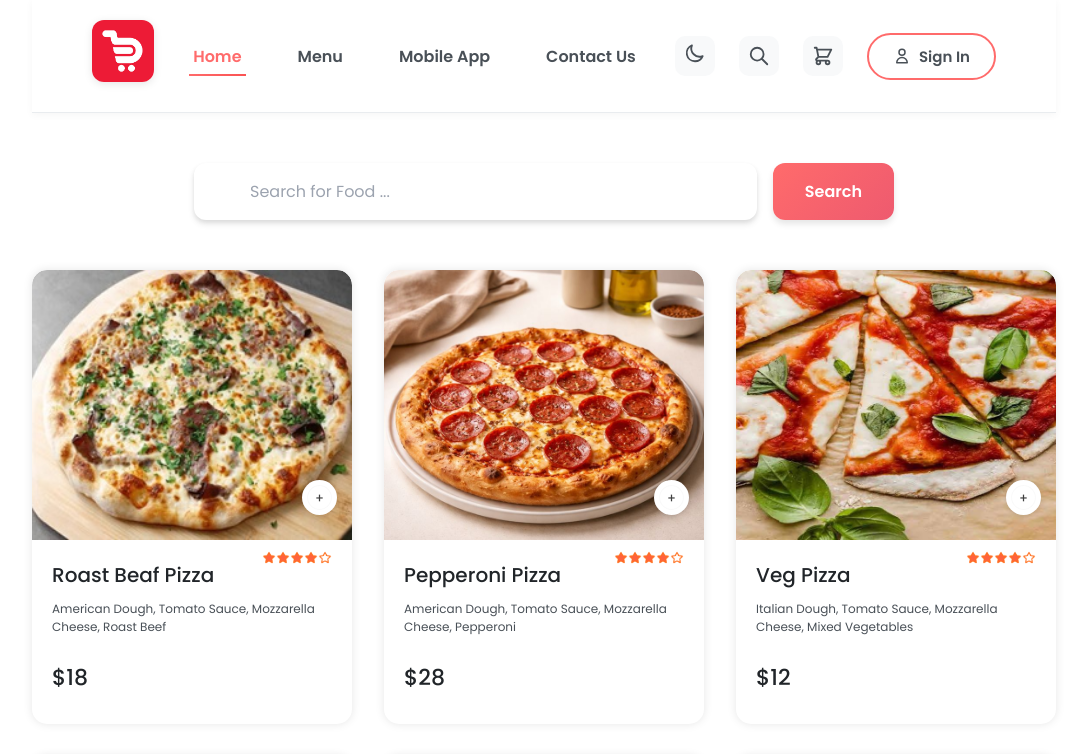
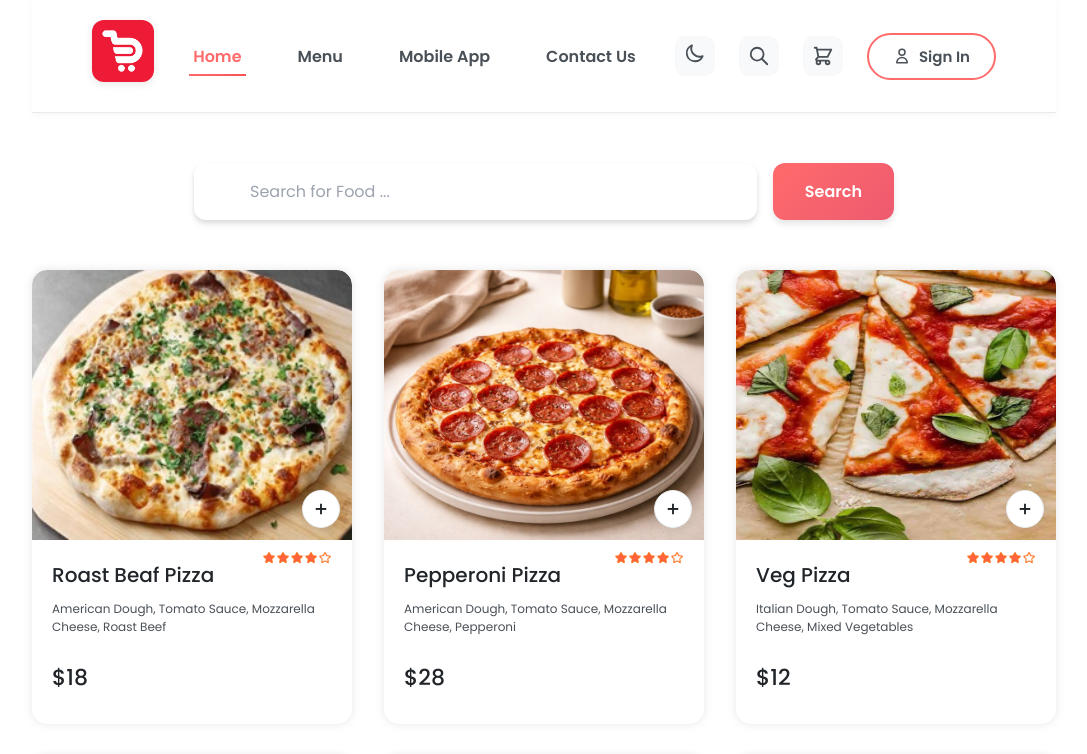
Before and after one commit to la3t0Masoud/Food-Del, a React (Vite) app in the folder frontend/: page /SearchBar in a window 1280 px wide. Shown: the top 754 px of the page, without its empty margins (96-1183 px from the left). Built offline with nearby package versions, Linux system fonts and the light colour scheme.

Commit message:
add and delete buttons styles updated

```diff
--- a/frontend/src/components/FoodItem/FoodItem.css
+++ b/frontend/src/components/FoodItem/FoodItem.css
@@ -149,3 +149,135 @@
   object-fit: cover; /* برش هوشمند بدون کشیدگی */
   border-radius: 15px 15px 0px 0px;
 }
+/* ───── Add Button ───── */
+.add-btn-custom {
+  width: 38px;
+  height: 38px;
+  position: absolute;
+  bottom: 12px;
+  right: 12px;
+  border-radius: 50%;
+  background: var(--bg);
+  border: 1.5px solid var(--border);
+  display: flex;
+  align-items: center;
+  justify-content: center;
+  cursor: pointer;
+  transition:
+    transform 0.25s cubic-bezier(0.34, 1.56, 0.64, 1),
+    background 0.2s ease,
+    box-shadow 0.2s ease;
+  box-shadow: 0 2px 12px var(--shadow-md);
+  padding: 0;
+}
+
+.add-btn-custom svg {
+  width: 18px;
+  height: 18px;
+  color: var(--text);
+  transition: transform 0.2s ease;
+}
+
+.add-btn-custom:hover {
+  transform: scale(1.15);
+  background: var(--primary);
+  border-color: transparent;
+  box-shadow: 0 4px 20px var(--shadow-lg);
+}
+
+.add-btn-custom:hover svg {
+  color: #fff;
+  transform: rotate(90deg);
+}
+
+.add-btn-custom:active {
+  transform: scale(0.95);
+}
+
+/* ───── Counter (in-cart state) ───── */
+.food-item-counter {
+  color: var(--text);
+  position: absolute;
+  bottom: 12px;
+  right: 10px;
+  display: flex;
+  align-items: center;
+  justify-content: center;
+  gap: 2px;
+  padding: 4px;
+  border-radius: 30px;
+  background: var(--bg);
+  border: 1.5px solid var(--border);
+  backdrop-filter: blur(10px);
+  -webkit-backdrop-filter: blur(10px);
+  box-shadow: 0 2px 12px var(--shadow-md);
+  animation: counterPopIn 0.3s cubic-bezier(0.34, 1.56, 0.64, 1);
+}
+
+@keyframes counterPopIn {
+  from {
+    transform: scale(0.6);
+    opacity: 0;
+  }
+  to {
+    transform: scale(1);
+    opacity: 1;
+  }
+}
+
+.counter-divider {
+  display: block;
+  width: 1px;
+  height: 18px;
+  background: var(--border);
+  margin: 0 2px;
+  flex-shrink: 0;
+}
+
+/* ───── Counter Buttons ───── */
+.counter-action {
+  width: 28px;
+  height: 28px;
+  border-radius: 50%;
+  border: none;
+  background: transparent;
+  display: flex;
+  align-items: center;
+  justify-content: center;
+  cursor: pointer;
+  transition:
+    background 0.15s ease,
+    transform 0.15s ease;
+  padding: 0;
+}
+
+.counter-action svg {
+  width: 14px;
+  height: 14px;
+}
+
+.counter-action.minus svg {
+  color: var(--primary);
+}
+.counter-action.plus svg {
+  color: var(--primary);
+}
+
+.counter-action:hover {
+  background: var(--hover, rgba(128, 128, 128, 0.12));
+  transform: scale(1.12);
+}
+
+.counter-action:active {
+  transform: scale(0.9);
+}
+
+.food-item-counter p {
+  font-size: 14px;
+  font-weight: 600;
+  min-width: 20px;
+  text-align: center;
+  color: var(--text);
+  letter-spacing: 0.5px;
+  padding: 0 2px;
+}
--- a/frontend/src/components/FoodItem/FoodItem.jsx
+++ b/frontend/src/components/FoodItem/FoodItem.jsx
@@ -43,26 +43,48 @@ const FoodItem = ({
           <div className="food-item-img-container">
             <img className="food-item-image" src={image} alt="" />
             {!cartItems[id] ?
-              <img
-                className="add"
+              <button
+                className="add-btn-custom"
                 onClick={() => addToCart(id)}
-                src={assets.add_icon_white}
-                alt=""
-              />
+                aria-label="Add to cart">
+                <svg
+                  viewBox="0 0 24 24"
+                  fill="none"
+                  stroke="currentColor"
+                  strokeWidth="2.5">
+                  <line x1="12" y1="5" x2="12" y2="19" />
+                  <line x1="5" y1="12" x2="19" y2="12" />
+                </svg>
+              </button>
             : <div className="food-item-counter">
-                <img
-                  className="Cimg"
+                <button
+                  className="Cimg counter-action minus"
                   onClick={() => removeFromCart(id)}
-                  src={assets.remove_icon_red}
-                  alt=""
-                />
+                  aria-label="Remove one">
+                  <svg
+                    viewBox="0 0 24 24"
+                    fill="none"
+                    stroke="currentColor"
+                    strokeWidth="2.5">
+                    <line x1="5" y1="12" x2="19" y2="12" />
+                  </svg>
+                </button>
+                <span className="counter-divider" />
                 <p>{cartItems[id]}</p>
-                <img
-                  className="Cimg"
+                <span className="counter-divider" />
+                <button
+                  className="Cimg counter-action plus"
                   onClick={() => addToCart(id)}
-                  src={assets.add_icon_green}
-                  alt=""
-                />
+                  aria-label="Add one more">
+                  <svg
+                    viewBox="0 0 24 24"
+                    fill="none"
+                    stroke="currentColor"
+                    strokeWidth="2.5">
+                    <line x1="12" y1="5" x2="12" y2="19" />
+                    <line x1="5" y1="12" x2="19" y2="12" />
+                  </svg>
+                </button>
               </div>
             }
           </div>
```
